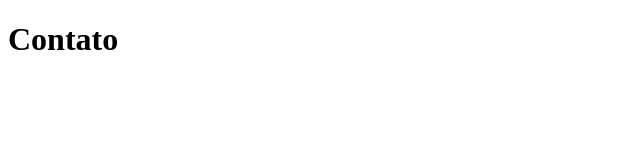
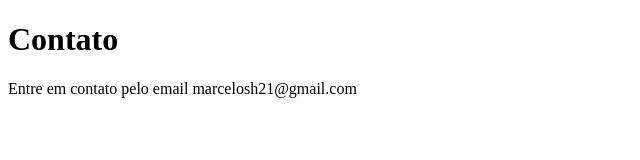
Before and after one commit to MarceloCris/sistema-de-cadastro, a plain HTML site: page contato.html in a window 1280 px wide. Shown: the whole page, without its empty margins (0-640 px from the left). Drawn offline with Linux system fonts and the light colour scheme.

Commit message:
adiconando o email de contato

```diff
--- a/contato.html
+++ b/contato.html
@@ -7,5 +7,6 @@
 </head>
 <body>
     <h1>Contato</h1>
+    <p>Entre em contato pelo email marcelosh21@gmail.com</p>
 </body>
 </html>
```
